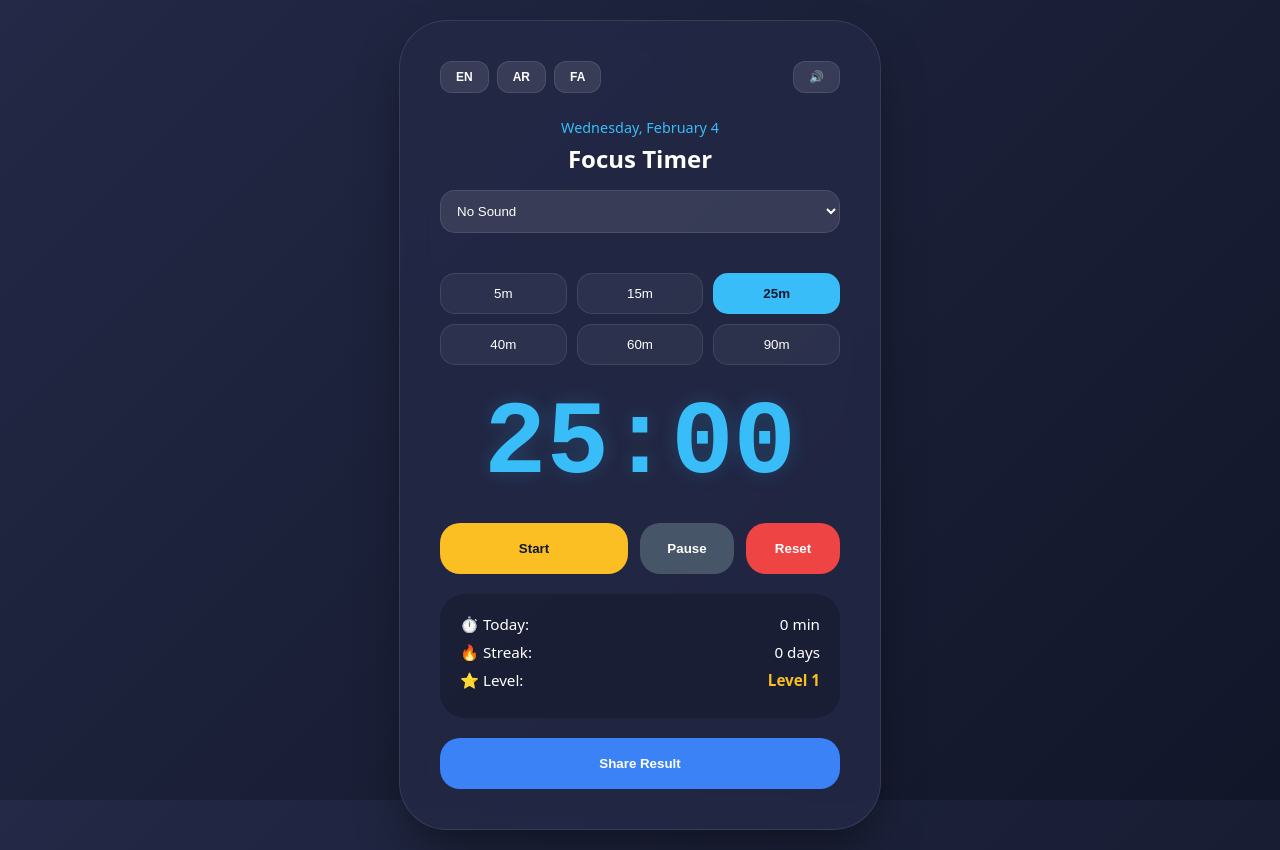
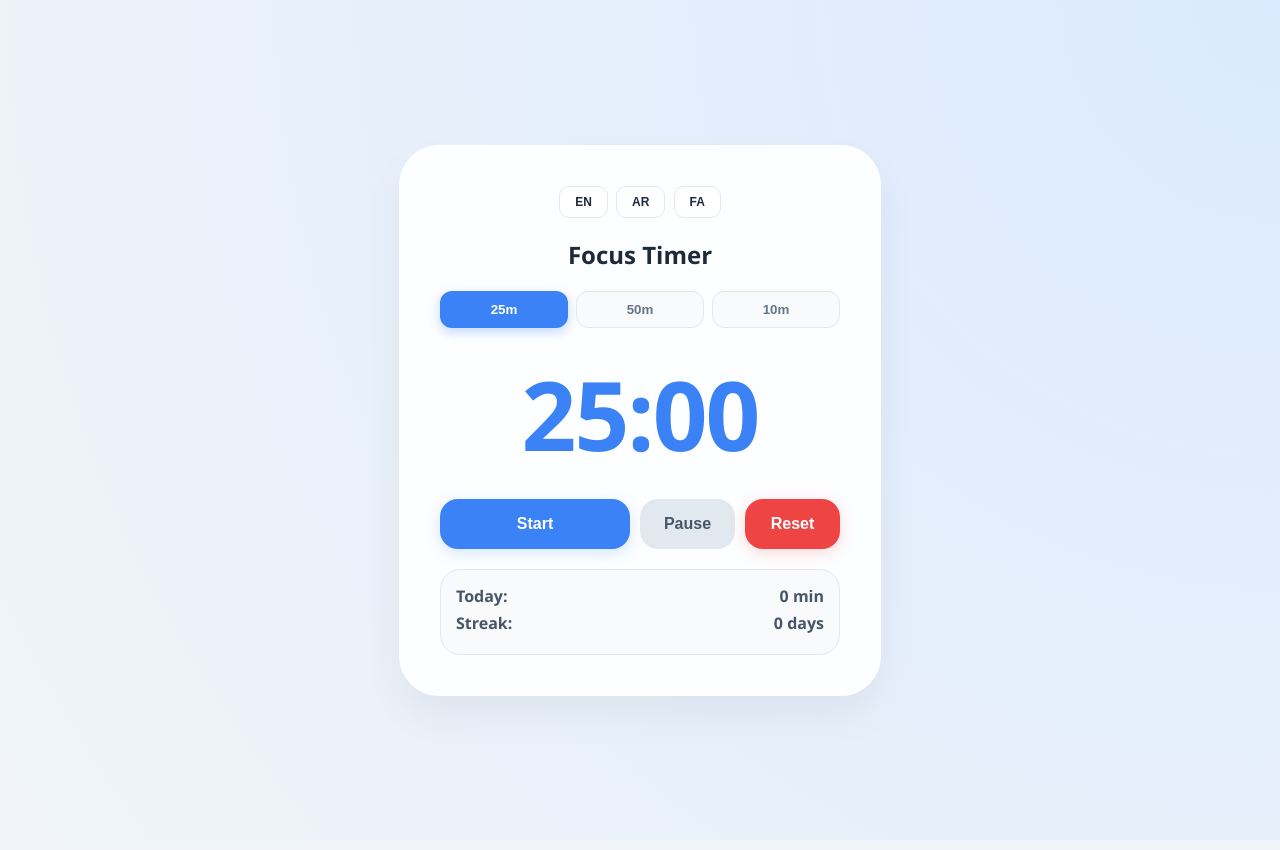
Before and after one commit to aliapps1/My-timer, a plain HTML site: page index.html in a window 1280 px wide. Drawn offline with Linux system fonts and the light colour scheme.

Commit message:
Update index.html

```diff
--- a/index.html
+++ b/index.html
@@ -6,113 +6,84 @@
     <title>Focus Timer Pro</title>
     <style>
         :root {
-            /* رنگ اقیانوسی ملایم - کاملاً متفاوت با سیاه */
-            --bg: linear-gradient(135deg, #232946 0%, #121629 100%);
-            --card: rgba(35, 41, 70, 0.8);
-            --text: #fffffe;
-            --primary: #38bdf8;
-            --accent: #fbbf24;
-        }
-
-        .light-theme {
-            --bg: linear-gradient(135deg, #f1f5f9 0%, #cbd5e1 100%);
+            /* رنگ‌های روشن و انرژی‌بخش */
+            --bg: #f0f4f8;
             --card: rgba(255, 255, 255, 0.9);
-            --text: #0f172a;
-            --primary: #0284c7;
+            --text: #1e293b;
+            --primary: #3b82f6;
+            --accent: #f59e0b;
+            --danger: #ef4444;
         }
 
         body {
-            background: var(--bg) !important; /* اجبار به اعمال رنگ جدید */
-            background-attachment: fixed !important;
+            background: var(--bg) !important;
+            background-image: radial-gradient(circle at top right, #dbeafe 0%, #f0f4f8 100%) !important;
             color: var(--text);
-            font-family: system-ui, -apple-system, sans-serif;
+            font-family: 'Segoe UI', system-ui, -apple-system, sans-serif;
             display: flex; align-items: center; justify-content: center;
             min-height: 100vh; margin: 0; padding: 20px; transition: 0.5s;
         }
 
         .card {
             background: var(--card);
-            backdrop-filter: blur(15px);
-            padding: 2.5rem; border-radius: 3rem;
+            backdrop-filter: blur(20px);
+            padding: 2.5rem; border-radius: 2.5rem;
             width: 100%; max-width: 400px; text-align: center;
-            border: 1px solid rgba(255,255,255,0.1);
-            box-shadow: 0 25px 50px -12px rgba(0,0,0,0.5);
+            border: 1px solid rgba(255,255,255,0.8);
+            box-shadow: 0 20px 40px rgba(0,0,0,0.05);
         }
 
-        .header-controls { display: flex; justify-content: space-between; margin-bottom: 25px; }
         .nav-btn {
-            padding: 8px 15px; background: rgba(255, 255, 255, 0.1);
-            color: var(--text); border: 1px solid rgba(255,255,255,0.1);
-            border-radius: 12px; cursor: pointer; font-size: 12px; font-weight: bold;
+            padding: 8px 15px; background: #fff;
+            color: var(--text); border: 1px solid #e2e8f0;
+            border-radius: 10px; cursor: pointer; font-size: 12px; font-weight: bold; margin: 0 2px;
         }
 
         .time {
-            font-size: 6.5rem; font-weight: 900; margin: 10px 0;
-            color: var(--primary); font-family: 'Courier New', monospace;
-            text-shadow: 0 0 20px rgba(56, 189, 248, 0.2);
+            font-size: 6rem; font-weight: 800; margin: 15px 0;
+            color: var(--primary); letter-spacing: -2px;
         }
 
-        .modes { display: grid; grid-template-columns: repeat(3, 1fr); gap: 10px; margin: 20px 0; }
+        .modes { display: grid; grid-template-columns: repeat(3, 1fr); gap: 8px; margin: 20px 0; }
         .modes button {
-            background: rgba(255, 255, 255, 0.05); padding: 12px;
-            color: var(--text); border-radius: 15px; border: 1px solid rgba(255,255,255,0.1);
-            cursor: pointer; transition: 0.3s;
+            background: #f8fafc; padding: 10px;
+            color: #64748b; border-radius: 12px; border: 1px solid #e2e8f0;
+            cursor: pointer; transition: 0.2s; font-weight: 600;
         }
-        .modes button.active { background: var(--primary); color: #0f172a; font-weight: bold; border: none; }
+        .modes button.active { background: var(--primary); color: white; border: none; box-shadow: 0 4px 12px rgba(59, 130, 246, 0.3); }
 
-        .controls { display: grid; grid-template-columns: 2fr 1fr 1fr; gap: 12px; margin: 20px 0; }
-        .btn-main { padding: 18px; border-radius: 20px; border: none; font-weight: bold; cursor: pointer; transition: 0.2s; }
-        .btn-start { background: var(--accent); color: #0f172a; }
-        .btn-pause { background: #475569; color: white; }
-        .btn-reset { background: #ef4444; color: white; }
+        .controls { display: grid; grid-template-columns: 2fr 1fr 1fr; gap: 10px; margin: 20px 0; }
+        .btn-main { padding: 16px; border-radius: 18px; border: none; font-weight: 700; cursor: pointer; transition: 0.2s; font-size: 1rem; }
+        .btn-start { background: var(--primary); color: white; box-shadow: 0 4px 15px rgba(59, 130, 246, 0.2); }
+        .btn-pause { background: #e2e8f0; color: #475569; }
+        .btn-reset { background: var(--danger); color: white; box-shadow: 0 4px 15px rgba(239, 68, 68, 0.2); }
+
+        .stats-card {
+            background: #f8fafc; border-radius: 20px;
+            padding: 15px; margin-top: 20px; border: 1px solid #e2e8f0;
+        }
+        .stat-item { display: flex; justify-content: space-between; margin-bottom: 5px; font-weight: 600; color: #475569; }
 
         .sound-select {
-            width: 100%; padding: 12px; border-radius: 15px;
-            background: rgba(255,255,255,0.1); color: var(--text);
-            border: 1px solid rgba(255,255,255,0.1); margin-bottom: 20px; outline: none;
+            width: 100%; padding: 12px; border-radius: 12px;
+            background: #f8fafc; border: 1px solid #e2e8f0; margin-bottom: 15px;
         }
-
-        .stats-card {
-            background: rgba(0, 0, 0, 0.2); border-radius: 25px;
-            padding: 20px; margin: 20px 0; text-align: left;
-        }
-        .stat-item { display: flex; justify-content: space-between; margin-bottom: 8px; font-size: 0.95rem; }
-        .share-btn {
-            width: 100%; padding: 18px; background: #3b82f6;
-            color: white; border-radius: 20px; border: none; font-weight: bold; cursor: pointer;
-        }
-
-        .rtl-mode { text-align: right !important; direction: rtl; }
-        .rtl-mode .stats-card { text-align: right !important; }
     </style>
 </head>
 <body>
     <div class="card" id="mainCard">
-        <div class="header-controls">
-            <div style="display:flex; gap:8px;">
-                <button class="nav-btn" onclick="changeLang('en')">EN</button>
-                <button class="nav-btn" onclick="changeLang('ar')">AR</button>
-                <button class="nav-btn" onclick="changeLang('fa')">FA</button>
-            </div>
-            <button class="nav-btn" id="muteBtn" onclick="toggleMute()">🔊</button>
+        <div style="margin-bottom: 20px;">
+            <button class="nav-btn" onclick="changeLang('en')">EN</button>
+            <button class="nav-btn" onclick="changeLang('ar')">AR</button>
+            <button class="nav-btn" onclick="changeLang('fa')">FA</button>
         </div>
 
-        <div id="dateText" style="color:var(--primary); font-size:0.9rem; margin-bottom: 5px;"></div>
-        <h2 id="lbl-title" style="margin: 5px 0 15px 0;">Focus Timer</h2>
-
-        <select id="ambientSound" class="sound-select" onchange="changeAmbient()">
-            <option value="none" id="opt-none">No Sound</option>
-            <option value="rain" id="opt-rain">Rain Mood</option>
-            <option value="cafe" id="opt-cafe">Cozy Cafe</option>
-        </select>
+        <h2 id="lbl-title" style="margin: 0; font-size: 1.5rem;">Focus Timer</h2>
 
         <div class="modes">
-            <button onclick="setTime(300, this)">5m</button>
-            <button onclick="setTime(900, this)">15m</button>
             <button class="active" onclick="setTime(1500, this)">25m</button>
-            <button onclick="setTime(2400, this)">40m</button>
-            <button onclick="setTime(3600, this)">60m</button>
-            <button onclick="setTime(5400, this)">90m</button>
+            <button onclick="setTime(3000, this)">50m</button>
+            <button onclick="setTime(600, this)">10m</button>
         </div>
 
         <div class="time" id="display">25:00</div>
@@ -124,26 +95,17 @@
         </div>
 
         <div class="stats-card">
-            <div class="stat-item"><span id="lbl-today">⏱️ Today:</span> <span id="stat-today">0 min</span></div>
-            <div class="stat-item"><span id="lbl-streak">🔥 Streak:</span> <span id="stat-streak">0 days</span></div>
-            <div class="stat-item"><span id="lbl-level">⭐ Level:</span> <span id="stat-level" style="color:var(--accent); font-weight:bold;">Level 1</span></div>
+            <div class="stat-item"><span id="lbl-today">Today:</span> <span id="stat-today">0 min</span></div>
+            <div class="stat-item"><span id="lbl-streak">Streak:</span> <span id="stat-streak">0 days</span></div>
         </div>
-
-        <button class="share-btn" id="btn-share" onclick="shareStats()">Share Result</button>
     </div>
 
-    <audio id="alarmAudio" src="https://actions.google.com/sounds/v1/alarms/beep_short.ogg"></audio>
-    <audio id="rainAudio" loop src="https://www.soundjay.com/nature/rain-01.mp3"></audio>
-    <audio id="cafeAudio" loop src="https://www.soundjay.com/misc/sounds/coffee-shop-1.mp3"></audio>
-
     <script>
-        let duration = 1500, timeLeft = 1500, timerId = null, currentLang = 'en', isMuted = false;
-        let stats = JSON.parse(localStorage.getItem('focusStats')) || { totalMin: 0, streak: 0, lastDate: null };
-
+        let timeLeft = 1500, timerId = null, currentLang = 'en';
         const translations = {
-            en: { title: "Focus Timer", start: "Start", pause: "Pause", reset: "Reset", share: "Share Result", today: "⏱️ Today:", streak: "🔥 Streak:", level: "⭐ Level:", rain: "Rain Mood", cafe: "Cozy Cafe", none: "No Sound", min: "min", day: "days", dir: "ltr", lang: "en-US" },
-            fa: { title: "تایمر تمرکز", start: "شروع", pause: "توقف", reset: "شروع مجدد", share: "ارسال نتیجه", today: "⏱️ امروز:", streak: "🔥 زنجیره:", level: "⭐ سطح:", rain: "صدای باران", cafe: "صدای کافه", none: "بدون صدا", min: "دقیقه", day: "روز", dir: "rtl", lang: "fa-IR" },
-            ar: { title: "مؤقت التركيز", start: "بدء", pause: "إيقاف", reset: "إعادة تعيين", share: "ارسال النتيجة", today: "⏱️ اليوم:", streak: "🔥 متسلسل:", level: "⭐ مستوى:", rain: "صوت المطر", cafe: "صوت المقهى", none: "بدون صوت", min: "دقيقة", day: "يوم", dir: "rtl", lang: "ar-SA" }
+            en: { title: "Focus Timer", start: "Start", pause: "Pause", reset: "Reset", today: "Today:", streak: "Streak:", min: "min", day: "days", dir: "ltr" },
+            fa: { title: "تایمر تمرکز", start: "شروع", pause: "توقف", reset: "شروع مجدد", today: "امروز:", streak: "زنجیره:", min: "دقیقه", day: "روز", dir: "rtl" },
+            ar: { title: "مؤقت التركيز", start: "بدء", pause: "إيقاف", reset: "إعادة", today: "اليوم:", streak: "متسلسل:", min: "دقیقة", day: "یوم", dir: "rtl" }
         };
 
         function updateUI() {
@@ -153,77 +115,29 @@
             document.getElementById('btn-start').innerText = t.start;
             document.getElementById('btn-pause').innerText = t.pause;
             document.getElementById('btn-reset').innerText = t.reset;
-            document.getElementById('btn-share').innerText = t.share;
             document.getElementById('lbl-today').innerText = t.today;
             document.getElementById('lbl-streak').innerText = t.streak;
-            document.getElementById('lbl-level').innerText = t.level;
-            document.getElementById('opt-none').innerText = t.none;
-            document.getElementById('opt-rain').innerText = t.rain;
-            document.getElementById('opt-cafe').innerText = t.cafe;
-            document.getElementById('stat-today').innerText = stats.totalMin + " " + t.min;
-            document.getElementById('stat-streak').innerText = stats.streak + " " + t.day;
-            document.getElementById('stat-level').innerText = "Level " + (Math.floor(stats.totalMin / 100) + 1);
-            if(t.dir === 'rtl') document.getElementById('mainCard').classList.add('rtl-mode');
-            else document.getElementById('mainCard').classList.remove('rtl-mode');
+            document.getElementById('mainCard').style.textAlign = t.dir === 'rtl' ? 'right' : 'center';
         }
 
-        function startTimer() {
-            if (timerId) return;
-            timerId = setInterval(() => {
-                timeLeft--; updateDisplay();
-                if (timeLeft <= 0) {
-                    clearInterval(timerId); timerId = null;
-                    if(!isMuted) document.getElementById('alarmAudio').play();
-                    stopAmbient(); completeSession();
-                }
-            }, 1000);
-            changeAmbient();
+        function setTime(s, btn) {
+            timeLeft = s;
+            document.querySelectorAll('.modes button').forEach(b => b.classList.remove('active'));
+            btn.classList.add('active');
+            updateDisplay();
         }
 
-        function completeSession() {
-            stats.totalMin += Math.floor(duration / 60);
-            const today = new Date().toDateString();
-            if (stats.lastDate !== today) { stats.streak++; stats.lastDate = today; }
-            localStorage.setItem('focusStats', JSON.stringify(stats));
-            updateUI(); resetTimer();
+        function updateDisplay() {
+            const m = Math.floor(timeLeft / 60), s = timeLeft % 60;
+            document.getElementById('display').innerText = `${m}:${s < 10 ? '0' : ''}${s}`;
         }
 
-        async function shareStats() {
-            const t = translations[currentLang];
-            const text = `🎯 ${t.title}\n⭐ Level: ${Math.floor(stats.totalMin / 100) + 1}\n⏱️ Today: ${stats.totalMin} ${t.min}\n🔥 Streak: ${stats.streak} ${t.day}`;
-            if (navigator.share) {
-                try { await navigator.share({ title: t.title, text: text }); } catch (err) {}
-            } else {
-                navigator.clipboard.writeText(text); alert("Copied!");
-            }
-        }
-
-        function changeAmbient() {
-            stopAmbient();
-            const val = document.getElementById('ambientSound').value;
-            if (val !== 'none' && !isMuted && timerId) {
-                document.getElementById(val + 'Audio').play();
-            }
-        }
-
-        function stopAmbient() {
-            document.getElementById('rainAudio').pause();
-            document.getElementById('cafeAudio').pause();
-        }
-
-        function setTime(s, btn) { duration = s; timeLeft = s; document.querySelectorAll('.modes button').forEach(b => b.classList.remove('active')); btn.classList.add('active'); updateDisplay(); }
-        function updateDisplay() { const m = Math.floor(timeLeft / 60), s = timeLeft % 60; document.getElementById('display').innerText = `${m}:${s < 10 ? '0' : ''}${s}`; }
-        function pauseTimer() { clearInterval(timerId); timerId = null; stopAmbient(); }
-        function resetTimer() { pauseTimer(); timeLeft = duration; updateDisplay(); }
-        function toggleMute() { isMuted = !isMuted; document.getElementById('muteBtn').innerText = isMuted ? '🔇' : '🔊'; if(isMuted) stopAmbient(); else changeAmbient(); }
+        function startTimer() { if (!timerId) timerId = setInterval(() => { if(timeLeft > 0) { timeLeft--; updateDisplay(); } }, 1000); }
+        function pauseTimer() { clearInterval(timerId); timerId = null; }
+        function resetTimer() { pauseTimer(); updateDisplay(); }
         function changeLang(l) { currentLang = l; updateUI(); }
 
-        setInterval(() => {
-            const t = translations[currentLang];
-            document.getElementById('dateText').innerText = new Date().toLocaleDateString(t.lang, {weekday:'long', month:'long', day:'numeric'});
-        }, 1000);
-
-        updateUI(); updateDisplay();
+        updateUI();
     </script>
 </body>
 </html>
```
